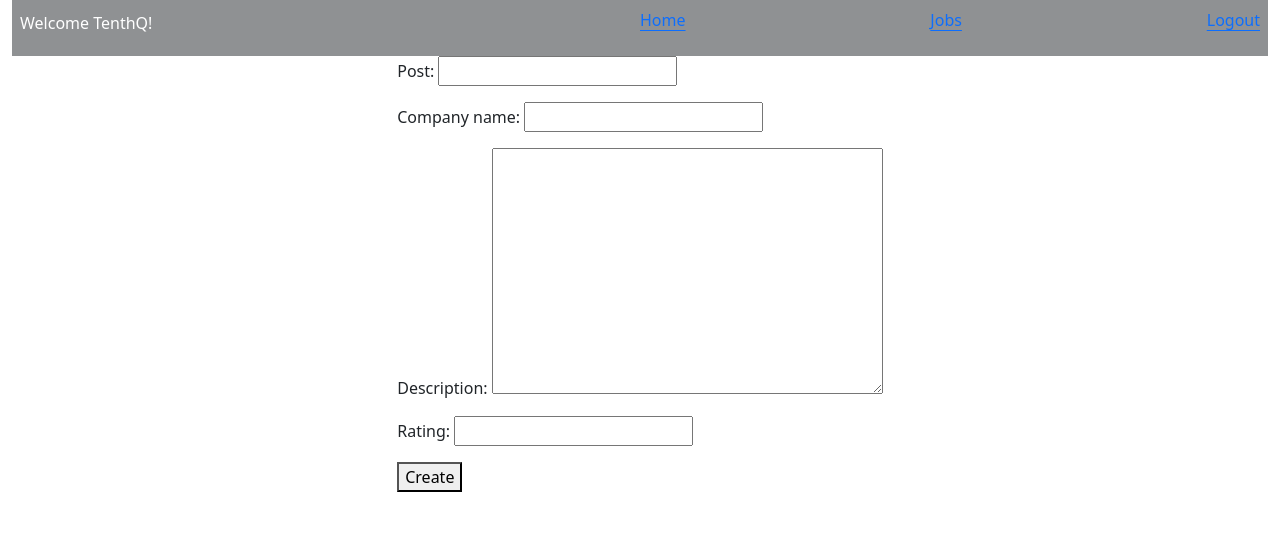
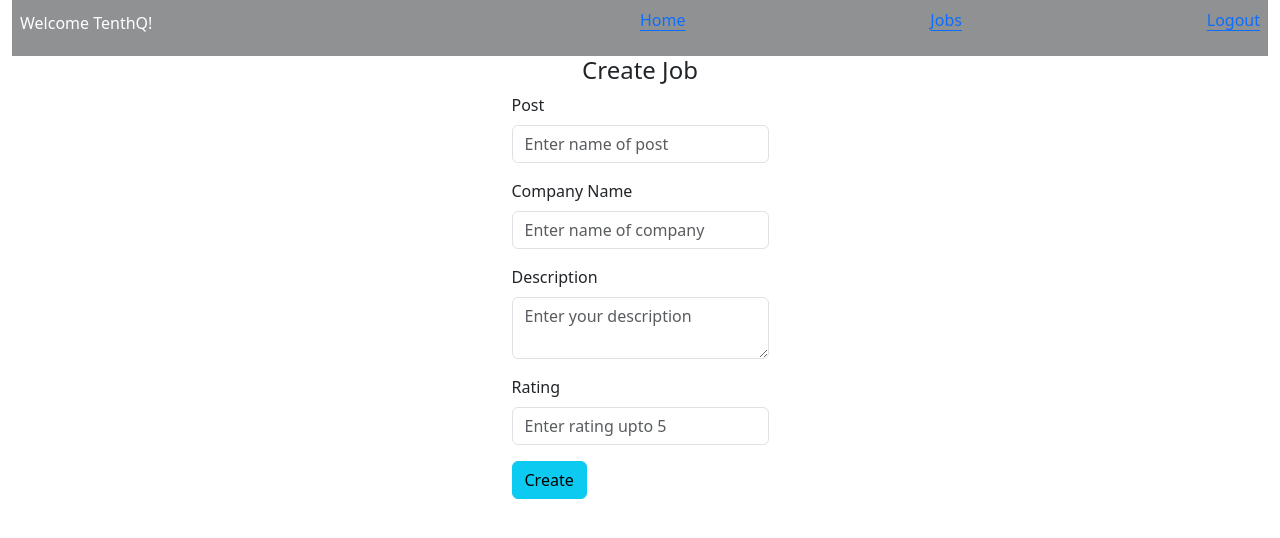
Before and after one commit to Aravind-ibhubs/chating, a Django app: page /posts in a window 1280 px wide. Shown: the top 538 px of the page. Run offline with Django 4.2, Linux system fonts and the light colour scheme; a user stored in the database is signed in; some libraries are stand-ins or nearby versions.

Commit message:
Full completed first version

```diff
--- a/business/templates/adduser.html
+++ b/business/templates/adduser.html
@@ -39,7 +39,7 @@
         </div>
         <div class="mb-3">
             <label for="depart" class="form-label">Department</label><br >
-            <select id="depart" class="form-select" aria-label="Default select example">
+            <select id="depart" name="depart" class="form-select" aria-label="Default select example">
                 <option value="Sales">Sales_Department</option>
                 <option value="HR">HR_Department</option>
                 <option value="Coders">Developers</option>
--- a/business/templates/base.html
+++ b/business/templates/base.html
@@ -12,7 +12,7 @@
         <nav class="d-flex flex-row justify-content-between align-items-center bg-dark p-2 bg-opacity-50 text-white text-center w-auto">
             <h6 class="navbar-brand align-sm-self-flex-start">{% block name %}{% endblock %}</h6>
             <div class="d-flex flex-column flex-sm-column flex-md-row justify-content-between align-items-center w-50">
-                <p class="link-light link-offset-2 link-underline-opacity-25 link-underline-opacity-100-hover"><a href="{% url 'home' %}">Home</a></p>
+                <p class="link-light link-offset-2 link-underline-opacity-25 link-underline-opacity-100-hover"><a href="{% url 'profile' %}">Home</a></p>
                 {% block addbutton %}{% endblock  %}
                 {% comment %} <p class="link-light link-offset-2 link-underline-opacity-25 link-underline-opacity-100-hover"><a href="{% url 'viewchat' %}">Chat</a></p>
                 <p class="link-light link-offset-2 link-underline-opacity-25 link-underline-opacity-100-hover"><a href="{% url 'message' %}">Send Message</a></p> {% endcomment %}
--- a/business/templates/createjob.html
+++ b/business/templates/createjob.html
@@ -7,9 +7,25 @@
 {% endblock  %}
 
 {% block content %}
+<h4>Create Job</h4>
 <form method="POST">
 {% csrf_token %}
-{{ form.as_p }}
-<button type="submit">Create</button>
+    <div class="mb-3">
+        <label for="post" class="form-label">Post</label>
+        <input type="text" id="post" name="post" placeholder="Enter name of post" class="form-control" required >
+    </div>
+    <div class="mb-3">
+        <label for="company" class="form-label">Company Name</label>
+        <input type="text" id="company" name="company" placeholder="Enter name of company" class="form-control" required >
+    </div>
+    <div class="mb-3">
+        <label for="description" class="form-label">Description</label>
+        <textarea id="description" name="description" placeholder="Enter your description" class="form-control" required ></textarea>
+    </div>
+    <div class="mb-3">
+        <label for="rating" class="form-label">Rating</label>
+        <input type="number" id="rating" name="rating" placeholder="Enter rating upto 5" class="form-control" required >
+    </div>
+    <button type="submit" class="btn btn-info">Create</button>
 </form>
 {% endblock %}
--- a/business/templates/home.html
+++ b/business/templates/home.html
@@ -7,7 +7,7 @@
     Welcome {{ user.username}}!
 {% endblock  %}
 {% block addbutton %}
-{% if request.user.is_admin %}
+{% if show %}
     <p class="link-light link-offset-2 link-underline-opacity-25 link-underline-opacity-100-hover">
         <a href="{% url 'viewuser' %}">Add user</a>
     </p>
--- a/business/templates/register.html
+++ b/business/templates/register.html
@@ -55,7 +55,7 @@
                     <label for="password" class="form-label">Password</label>
                     <input type="password" id="password" name="password" placeholder="Enter password" class="form-control" required >
                 </div>
-                <button type="submit" class="btn btn-primary w-25">Register</button>
+                <button type="submit" class="btn btn-primary w-50">Register</button>
             </form>
         </div>
         <script>
--- a/business/views.py
+++ b/business/views.py
@@ -65,19 +65,34 @@ def registeruser(request):
 
 @login_required
 def profile(request):
-    return render(request, 'home.html', {"user" : request.user})
+    depart = request.user.departmant
+    if (((depart != "Job") or (depart != "Employers")) and request.user.is_admin):
+        showUser = True
+    else:
+        showUser = False
+
+    return render(request, 'home.html', {"user" : request.user, "show": showUser})
 
 @login_required
 def create_post(request):
     if request.method == "POST":
-        form = JobPosts(request.POST)
-        if form.is_valid():
-            form.save()
-            return redirect('success_url')
-    else:
-        form = JobPosts()
+        post = request.POST.get('post')
+        company = request.POST.get('company')
+        description = request.POST.get('description')
+        rating = request.POST.get('rating')
 
-    return render(request, 'createjob.html', {'form': form})
+        job = Jobs.objects.create(
+            post = post,
+            company_name = company,
+            description = description,
+            rating=rating
+        )
+
+        job.save()
+        messages.success(request, "Job created successfully")
+        return redirect('jobs')
+
+    return render(request, 'createjob.html')
 
 @login_required
 def job_search(request):
```
Also changed, not shown: business/templates/jobsearch.html (+9 -0 lines), business/forms.py (line endings or trailing spaces), db.sqlite3, readme.md (added).
